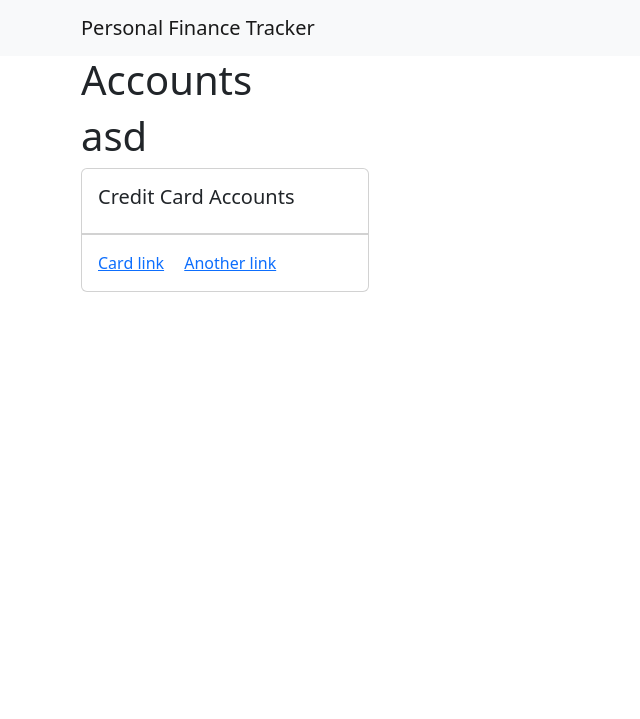
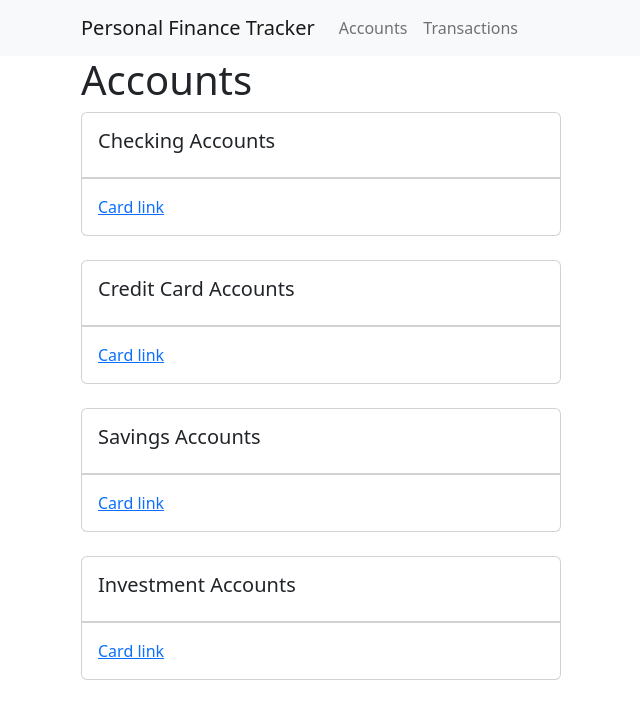
Before and after one commit to drentawc/Personal-Finance-Tracker, a Django app: page /accounts/ in a window 1280 px wide. Shown: the top 719 px of the page, without its empty margins (1-641 px from the left). Run offline with Django 4.2, Linux system fonts and the light colour scheme; some libraries are stand-ins or nearby versions.

Commit message:
Bug fix in mintbackend.py to properly post all transactions to SQL database. Various changes and additions to django sites.

```diff
--- a/accounts/templates/account_index.html
+++ b/accounts/templates/account_index.html
@@ -5,9 +5,26 @@
 <div class="row">
     <div class="col-md-4">
 
-        <h1> asd</h1>
+        <div class="card" style="width: 30rem;">
+            <div class="card-body">
+            <h5 class="card-title">Checking Accounts</h5>
+            </div>
+            <ul class="list-group list-group-flush">
 
-        <div class="card" style="width: 18rem;">
+
+            {% for account in checking %}
+                <li class="list-group-item">{{ account.bankname}}   |   {{ account.lastfour}}   |   {{ account.balance}}</li>
+            {% endfor %}
+
+            </ul>
+            <div class="card-body">
+                <a href="#" class="card-link">Card link</a>
+            </div>
+        </div>
+
+        <br />
+
+        <div class="card" style="width: 30rem;">
             <div class="card-body">
             <h5 class="card-title">Credit Card Accounts</h5>
             </div>
@@ -15,15 +32,51 @@
 
 
             {% for account in credit %}
-
-                <li class="list-group-item">{{ account.bankname}}-{{ account.lastfour}}</li>
+                <li class="list-group-item">{{ account.bankname}}   |   {{ account.lastfour}}   |   {{ account.balance}} | <a href="#" class="card-link">Transactions</a></li>
             {% endfor %}
 
             </ul>
             <div class="card-body">
                 <a href="#" class="card-link">Card link</a>
-                <a href="#" class="card-link">Another link</a>
-                </div>
+            </div>
+        </div>
+
+        <br />
+
+        <div class="card" style="width: 30rem;">
+            <div class="card-body">
+            <h5 class="card-title">Savings Accounts</h5>
+            </div>
+            <ul class="list-group list-group-flush">
+
+
+            {% for account in saving %}
+                <li class="list-group-item">{{ account.bankname}}   |   {{ account.lastfour}}   |   {{ account.balance}}</li>
+            {% endfor %}
+
+            </ul>
+            <div class="card-body">
+                <a href="#" class="card-link">Card link</a>
+            </div>
+        </div>
+
+        <br />
+
+        <div class="card" style="width: 30rem;">
+            <div class="card-body">
+            <h5 class="card-title">Investment Accounts</h5>
+            </div>
+            <ul class="list-group list-group-flush">
+
+
+            {% for account in invest %}
+                <li class="list-group-item">{{ account.bankname}}   |   {{ account.lastfour}}   |   {{ account.balance}}</li>
+            {% endfor %}
+
+            </ul>
+            <div class="card-body">
+                <a href="#" class="card-link">Card link</a>
+            </div>
         </div>
 
         <!-- {% for account in checking %}
--- a/finance_tracker/templates/base.html
+++ b/finance_tracker/templates/base.html
@@ -7,6 +7,18 @@
         <button class="navbar-toggler" type="button" data-toggle="collapse" data-target="#navbarSupportedContent" aria-controls="navbarSupportedContent" aria-expanded="false" aria-label="Toggle navigation">
             <span class="navbar-toggler-icon"></span>
         </button>
+
+        <div class="collapse navbar-collapse" id="navbarSupportedContent">
+            <ul class="navbar-nav mb-auto">
+                <li class="nav-item active">
+                    <a class="nav-link" href="{% url 'account_index' %}">Accounts</a>
+                </li>
+
+                <li class="nav-item">
+                    <a class="nav-link" href="{% url 'transaction_index' %}">Transactions</a>
+                </li>
+            </ul>
+        </div>
 
     </div>
 
--- a/finance_tracker/urls.py
+++ b/finance_tracker/urls.py
@@ -19,6 +19,6 @@ from django.urls import path, include
 urlpatterns = [
     path('admin/', admin.site.urls),
     path('accounts/', include("accounts.urls")),
-    #path('transactions/', include("transactions.urls")),
+    path('transactions/', include("transactions.urls")),
 
 ]
--- a/mintbackend.py
+++ b/mintbackend.py
@@ -119,10 +119,10 @@ class MintBackend:
                 self.allTransactions = pd.concat([self.checkingTransactions, entry], axis = 0)
             elif "Credit" in row['accountRef']['type']:
                 self.creditTransactions = pd.concat([self.creditTransactions, entry], axis = 0)
-                self.allTransactions = pd.concat([self.checkingTransactions, entry], axis = 0)
+                self.allTransactions = pd.concat([self.creditTransactions, entry], axis = 0)
             else:
                 self.savingsTransactions = pd.concat([self.savingsTransactions, entry], axis = 0)
-                self.allTransactions = pd.concat([self.checkingTransactions, entry], axis = 0)
+                self.allTransactions = pd.concat([self.savingsTransactions, entry], axis = 0)
 
         self.checkingTransactions = self.checkingTransactions.sort_values(by='Date', ascending=False)
         self.creditTransactions = self.creditTransactions.sort_values(by='Date', ascending=False)
--- a/transactions/urls.py
+++ b/transactions/urls.py
@@ -0,0 +1,7 @@
+from django.urls import path
+from . import views
+
+urlpatterns = [
+    path("", views.transaction_index, name="transaction_index"),
+    path("<int:pk>/", views.transaction_detail, name="transaction_detail"),
+]
```
Also changed, not shown: transactions/templates/transaction_index.html (added, +17 -0 lines), transactions/views.py (+47 -0 lines), 1 other file.
